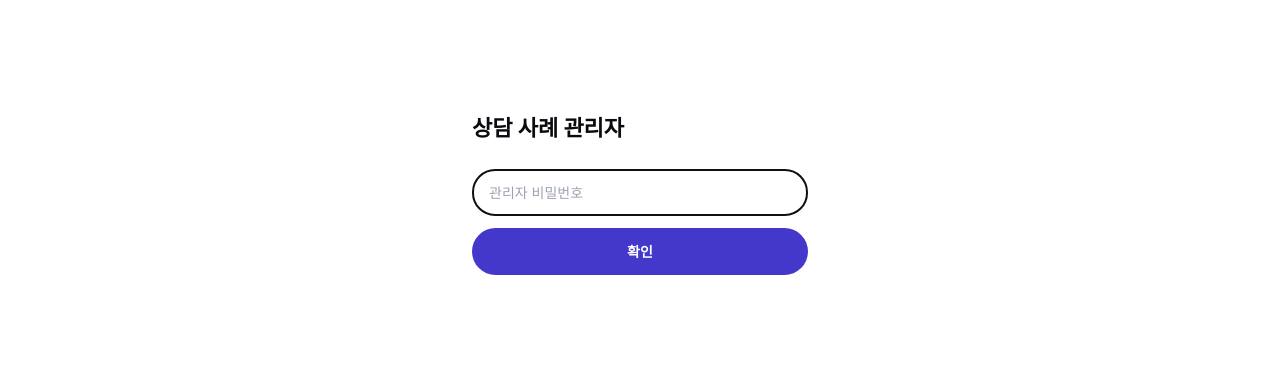
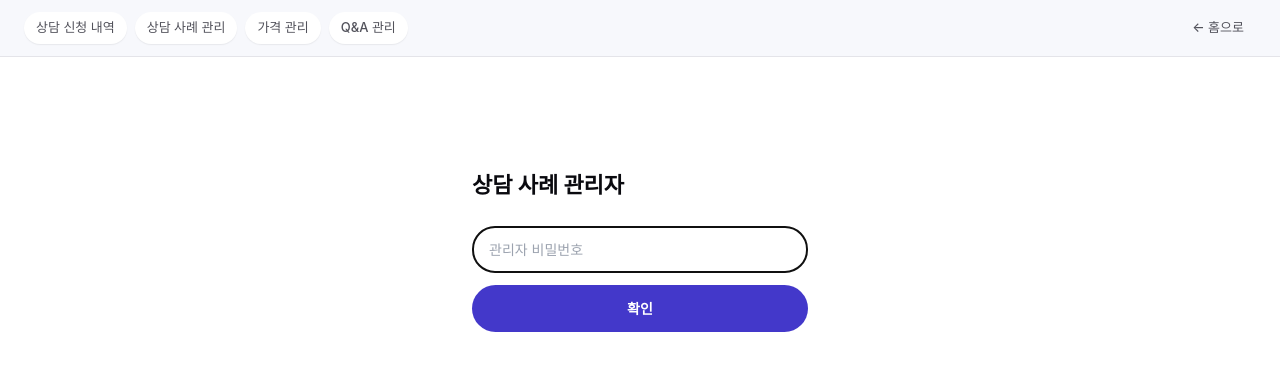
Before and after one commit to calvincheoi-gif/aisaju-landing, a Next.js app: page /admin/cases in a window 1280 px wide. Shown: the top 370 px of the page. Built offline with nearby package versions, Linux system fonts and the light colour scheme; a web font is replaced by a local one.

Commit message:
Update layout.tsx

```diff
--- a/app/admin/layout.tsx
+++ b/app/admin/layout.tsx
@@ -1,10 +1,44 @@
 import type { Metadata } from "next";
+import Link from "next/link";
 
 export const metadata: Metadata = {
   title: "관리자 | AI사주 Lab",
   robots: { index: false, follow: false },
 };
 
+const ADMIN_NAV = [
+  { label: "상담 신청 내역", href: "/admin" },
+  { label: "상담 사례 관리", href: "/admin/cases" },
+  { label: "가격 관리", href: "/admin/pricing" },
+  { label: "Q&A 관리", href: "/admin/qna" },
+];
+
+/**
+ * 모든 /admin/* 하위 페이지에 공통으로 표시되는 관리자 내비게이션.
+ * 상담 신청 내역(/admin)은 Supabase 계정 로그인이 필요하고,
+ * 상담 사례/가격/Q&A 관리는 공용 관리자 비밀번호(ADMIN_PASSWORD)로 보호됩니다.
+ */
 export default function AdminLayout({ children }: { children: React.ReactNode }) {
-  return <>{children}</>;
+  return (
+    <div>
+      <nav className="flex flex-wrap gap-2 border-b border-border bg-bg-alt px-6 py-3">
+        {ADMIN_NAV.map((item) => (
+          <Link
+            key={item.href}
+            href={item.href}
+            className="rounded-pill bg-white px-3 py-1.5 text-[13px] font-medium text-body shadow-1 hover:text-indigo-600"
+          >
+            {item.label}
+          </Link>
+        ))}
+        <Link
+          href="/"
+          className="ml-auto rounded-pill px-3 py-1.5 text-[13px] font-medium text-body hover:text-indigo-600"
+        >
+          ← 홈으로
+        </Link>
+      </nav>
+      {children}
+    </div>
+  );
 }
```
